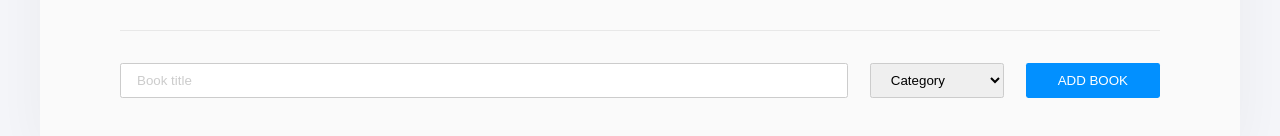
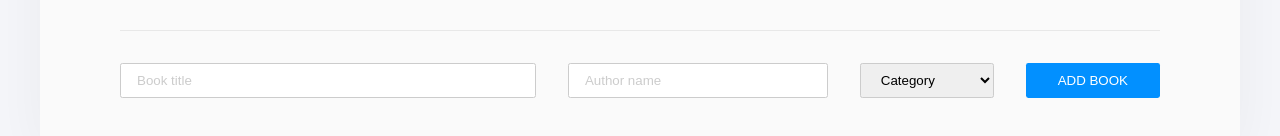
Before and after one commit to barakadanny/Book-store-React-js, a React (Create React App) app: page / in a window 1280 px wide. Shown: the part 596-732 px from the top of the page. Built offline with nearby package versions, Linux system fonts and the light colour scheme.

Commit message:
Add author name input field

```diff
--- a/src/components/AddBook.css
+++ b/src/components/AddBook.css
@@ -30,6 +30,10 @@ input::placeholder {
   }
 
   .title-inp {
-    width: 70%;
+    width: 40%;
+  }
+
+  .author-inp {
+    width: 25%;
   }
 }
--- a/src/components/AddBook.js
+++ b/src/components/AddBook.js
@@ -6,6 +6,7 @@ function AddBook() {
     <div className="add-book">
       <form className="add-book-content">
         <input className="title-inp" type="text" placeholder="Book title" />
+        <input className="author-inp" type="text" placeholder="Author name" />
         <select name="Category" id="lang">
           <option value="Category" disabled selected>
             Category
```
